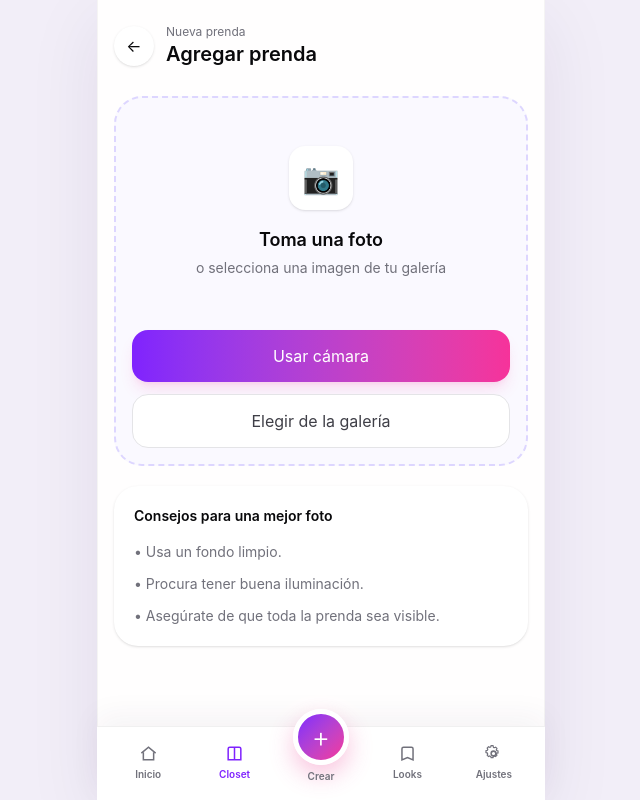
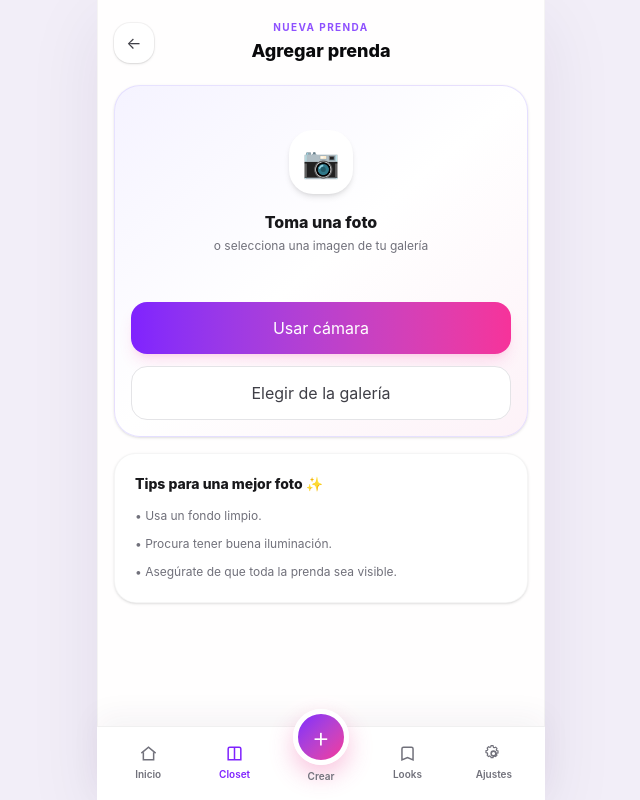
Before and after one commit to Mendo0729/My-Virtual-Closet, a React (Vite) app: page /closet/new in a window 1280 px wide. Shown: the whole page, without its empty margins (319-959 px from the left). Built offline with nearby package versions, Linux system fonts and the light colour scheme.

Commit message:
Restyle add garment flow for both themes

```diff
--- a/src/features/wardrobe/ui/pages/AddGarmentPage.tsx
+++ b/src/features/wardrobe/ui/pages/AddGarmentPage.tsx
@@ -72,14 +72,7 @@ export default function AddGarmentPage() {
     setIsSaving(true)
 
     try {
-      await createGarment({
-        name,
-        category,
-        color,
-        brand,
-        image,
-      })
-
+      await createGarment({ name, category, color, brand, image })
       navigate('/closet')
     } catch {
       setError('No se pudo guardar la prenda en este dispositivo.')
@@ -88,114 +81,71 @@ export default function AddGarmentPage() {
     }
   }
 
+  const fieldClass =
+    'mt-1.5 w-full rounded-2xl border border-zinc-200 bg-white px-4 py-3 text-sm text-zinc-900 outline-none transition placeholder:text-zinc-300 focus:border-violet-400 dark:border-white/10 dark:bg-[#111c2e] dark:text-white dark:placeholder:text-slate-600'
+
   return (
-    <div className="px-4 pt-6">
-      <div className="flex items-center gap-3">
+    <div className="px-4 pt-5">
+      <header className="grid grid-cols-[40px_1fr_40px] items-center">
         <Link
           to="/closet"
-          className="flex h-10 w-10 items-center justify-center rounded-full bg-white shadow-sm"
+          className="flex h-10 w-10 items-center justify-center rounded-2xl bg-white text-zinc-700 shadow-sm ring-1 ring-black/[0.04] dark:bg-[#0d1829] dark:text-white dark:ring-white/[0.06]"
           aria-label="Volver al closet"
         >
           ←
         </Link>
-
-        <div>
-          <p className="text-xs text-zinc-500">Nueva prenda</p>
-          <h1 className="text-xl font-semibold">Agregar prenda</h1>
+        <div className="text-center">
+          <p className="text-[10px] font-bold uppercase tracking-[0.14em] text-violet-500">Nueva prenda</p>
+          <h1 className="mt-0.5 text-lg font-extrabold text-zinc-950 dark:text-white">Agregar prenda</h1>
         </div>
-      </div>
+        <span />
+      </header>
 
       <form onSubmit={handleSubmit} className="pb-6">
-        <section className="mt-7 rounded-[28px] border-2 border-dashed border-violet-200 bg-violet-50/50 p-4 text-center">
+        <section className="mt-5 rounded-[26px] border border-violet-200/70 bg-gradient-to-br from-violet-50 via-white to-pink-50 p-4 text-center shadow-sm dark:border-violet-500/15 dark:from-violet-500/10 dark:via-[#0d1829] dark:to-pink-500/10">
           {previewUrl ? (
-            <div className="overflow-hidden rounded-2xl bg-white">
-              <img
-                src={previewUrl}
-                alt="Vista previa de la prenda"
-                className="aspect-square w-full object-contain"
-              />
+            <div className="overflow-hidden rounded-[20px] bg-white dark:bg-[#111c2e]">
+              <img src={previewUrl} alt="Vista previa de la prenda" className="aspect-square w-full object-contain" />
             </div>
           ) : (
-            <div className="px-2 py-8">
-              <div className="mx-auto flex h-16 w-16 items-center justify-center rounded-2xl bg-white text-3xl shadow-sm">
-                📷
-              </div>
-
-              <h2 className="mt-4 text-lg font-semibold">Toma una foto</h2>
-              <p className="mt-1 text-sm text-zinc-500">o selecciona una imagen de tu galería</p>
+            <div className="px-2 py-7">
+              <div className="mx-auto flex h-16 w-16 items-center justify-center rounded-3xl bg-white text-3xl shadow-md dark:bg-[#111c2e]">📷</div>
+              <h2 className="mt-4 text-base font-extrabold text-zinc-900 dark:text-white">Toma una foto</h2>
+              <p className="mt-1 text-xs text-zinc-500 dark:text-slate-400">o selecciona una imagen de tu galería</p>
             </div>
           )}
 
-          {isProcessing && (
-            <p className="mt-4 text-sm font-medium text-violet-700">Optimizando imagen…</p>
-          )}
+          {isProcessing && <p className="mt-4 text-sm font-bold text-violet-600 dark:text-fuchsia-300">Optimizando imagen…</p>}
 
           <ImagePicker onSelect={handleImageSelected} disabled={isProcessing || isSaving} />
         </section>
 
         {image && (
-          <section className="mt-5 space-y-4 rounded-3xl bg-white p-5 shadow-sm">
-            <div>
-              <label htmlFor="garment-name" className="text-sm font-medium text-zinc-700">
-                Nombre
-              </label>
-              <input
-                id="garment-name"
-                value={name}
-                onChange={(event) => setName(event.target.value)}
-                placeholder="Ej. Camiseta blanca"
-                className="mt-1.5 w-full rounded-2xl border border-zinc-200 px-4 py-3 outline-none transition focus:border-violet-400"
-              />
-            </div>
+          <section className="mt-4 space-y-4 rounded-[24px] border border-black/[0.04] bg-white p-5 shadow-sm dark:border-white/[0.07] dark:bg-[#0d1829]">
+            <Field label="Nombre">
+              <input id="garment-name" value={name} onChange={(event) => setName(event.target.value)} placeholder="Ej. Camiseta blanca" className={fieldClass} />
+            </Field>
 
-            <div>
-              <label htmlFor="garment-category" className="text-sm font-medium text-zinc-700">
-                Categoría
-              </label>
-              <select
-                id="garment-category"
-                value={category}
-                onChange={(event) => setCategory(event.target.value as GarmentCategory)}
-                className="mt-1.5 w-full rounded-2xl border border-zinc-200 bg-white px-4 py-3 outline-none focus:border-violet-400"
-              >
+            <Field label="Categoría">
+              <select id="garment-category" value={category} onChange={(event) => setCategory(event.target.value as GarmentCategory)} className={fieldClass}>
                 {categoryOptions.map((option) => (
-                  <option key={option.value} value={option.value}>
-                    {option.label}
-                  </option>
+                  <option key={option.value} value={option.value}>{option.label}</option>
                 ))}
               </select>
-            </div>
+            </Field>
 
-            <div>
-              <label htmlFor="garment-color" className="text-sm font-medium text-zinc-700">
-                Color principal
-              </label>
-              <input
-                id="garment-color"
-                value={color}
-                onChange={(event) => setColor(event.target.value)}
-                placeholder="Ej. Blanco"
-                className="mt-1.5 w-full rounded-2xl border border-zinc-200 px-4 py-3 outline-none transition focus:border-violet-400"
-              />
-            </div>
+            <Field label="Color principal">
+              <input id="garment-color" value={color} onChange={(event) => setColor(event.target.value)} placeholder="Ej. Blanco" className={fieldClass} />
+            </Field>
 
-            <div>
-              <label htmlFor="garment-brand" className="text-sm font-medium text-zinc-700">
-                Marca <span className="font-normal text-zinc-400">(opcional)</span>
-              </label>
-              <input
-                id="garment-brand"
-                value={brand}
-                onChange={(event) => setBrand(event.target.value)}
-                placeholder="Ej. Zara"
-                className="mt-1.5 w-full rounded-2xl border border-zinc-200 px-4 py-3 outline-none transition focus:border-violet-400"
-              />
-            </div>
+            <Field label="Marca" optional>
+              <input id="garment-brand" value={brand} onChange={(event) => setBrand(event.target.value)} placeholder="Ej. Zara" className={fieldClass} />
+            </Field>
 
             <button
               type="submit"
               disabled={isSaving}
-              className="w-full rounded-2xl bg-violet-600 px-4 py-3.5 text-sm font-semibold text-white transition active:scale-[0.99] disabled:cursor-not-allowed disabled:opacity-60"
+              className="w-full rounded-2xl bg-gradient-to-r from-violet-600 to-pink-500 px-4 py-3.5 text-sm font-extrabold text-white shadow-lg shadow-pink-500/15 transition active:scale-[0.99] disabled:cursor-not-allowed disabled:opacity-60"
             >
               {isSaving ? 'Guardando…' : 'Guardar prenda'}
             </button>
@@ -203,15 +153,13 @@ export default function AddGarmentPage() {
         )}
 
         {error && (
-          <p className="mt-4 rounded-2xl bg-red-50 px-4 py-3 text-sm text-red-700" role="alert">
-            {error}
-          </p>
+          <p className="mt-4 rounded-2xl bg-red-50 px-4 py-3 text-sm font-medium text-red-700 dark:bg-red-500/10 dark:text-red-300" role="alert">{error}</p>
         )}
 
         {!image && (
-          <div className="mt-5 rounded-3xl bg-white p-5 shadow-sm">
-            <p className="text-sm font-semibold">Consejos para una mejor foto</p>
-            <ul className="mt-4 space-y-3 text-sm text-zinc-500">
+          <div className="mt-4 rounded-[22px] border border-black/[0.04] bg-white p-5 shadow-sm dark:border-white/[0.07] dark:bg-[#0d1829]">
+            <p className="text-sm font-extrabold text-zinc-900 dark:text-white">Tips para una mejor foto ✨</p>
+            <ul className="mt-3 space-y-2 text-xs leading-5 text-zinc-500 dark:text-slate-400">
               <li>• Usa un fondo limpio.</li>
               <li>• Procura tener buena iluminación.</li>
               <li>• Asegúrate de que toda la prenda sea visible.</li>
@@ -222,3 +170,16 @@ export default function AddGarmentPage() {
     </div>
   )
 }
+
+function Field({ children, label, optional = false }: { children: React.ReactNode; label: string; optional?: boolean }) {
+  const htmlFor = label === 'Nombre' ? 'garment-name' : label === 'Categoría' ? 'garment-category' : label === 'Color principal' ? 'garment-color' : 'garment-brand'
+
+  return (
+    <div>
+      <label htmlFor={htmlFor} className="text-xs font-bold text-zinc-700 dark:text-slate-300">
+        {label} {optional && <span className="font-medium text-zinc-400 dark:text-slate-500">(opcional)</span>}
+      </label>
+      {children}
+    </div>
+  )
+}
```
